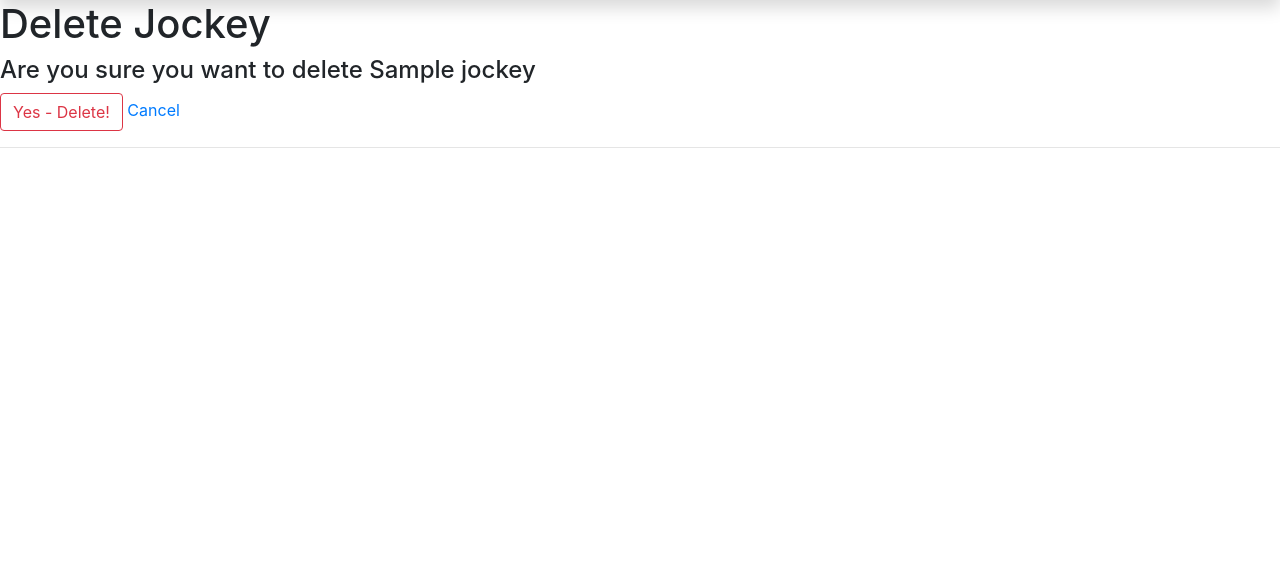
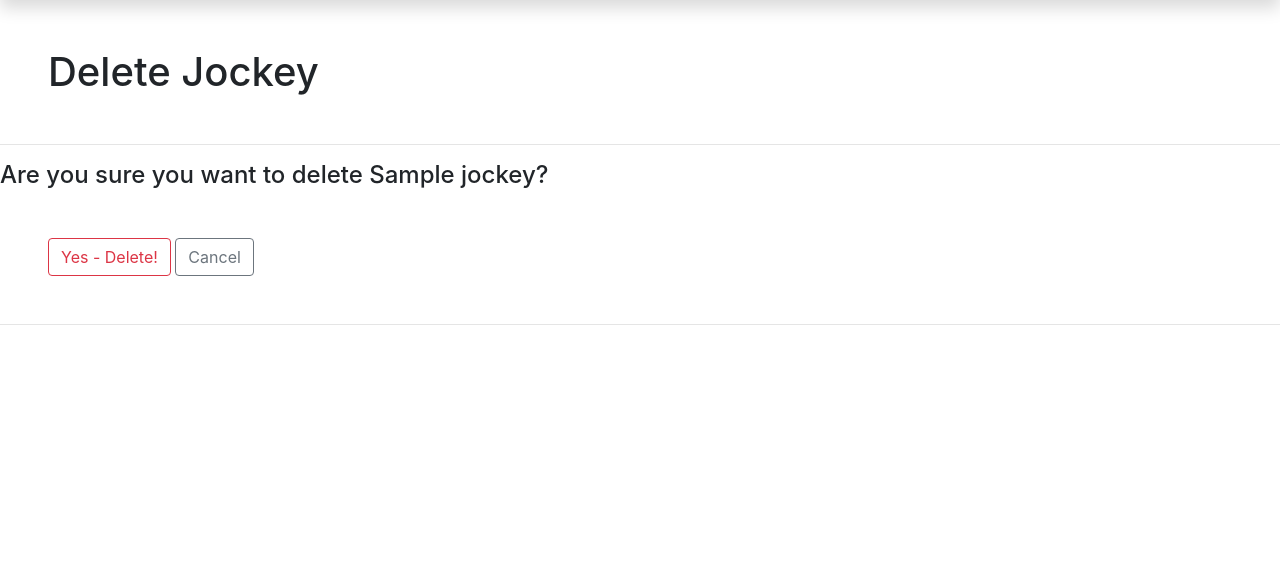
Before and after one commit to abonilla1/offThePace, a Django app: page /jockeys/1/delete in a window 1280 px wide. Shown: the part 56-621 px from the top of the page. Run offline with Django 3.2, Linux system fonts and the light colour scheme; a user stored in the database is signed in; tables that the repository leaves empty hold one stand-in row (values such as "Sample post").

Commit message:
jockeys fully functional

```diff
--- a/main_app/templates/main_app/jockey_confirm_delete.html
+++ b/main_app/templates/main_app/jockey_confirm_delete.html
@@ -1,13 +1,14 @@
 {% extends 'base.html' %}
 
 {% block content %}
-  <h1>Delete Jockey</h1>
+  <h1 class="mx-5 my-5">Delete Jockey</h1>
+  <hr></hr>
 
-  <h4>Are you sure you want to delete {{ object.name }}</h4>
+  <h4>Are you sure you want to delete {{ object.name }}?</h4>
 
-  <form action="" method="POST">
+  <form action="" method="POST" class="mx-5 my-5">
     {% csrf_token %}
     <input type="submit" value="Yes - Delete!" class="btn btn-outline-danger">
-    <a href="{% url 'jdetail' object.id %}">Cancel</a>
+    <a href="{% url 'jdetail' object.id %}" class="btn btn-outline-secondary">Cancel</a>
   </form>
 {% endblock %}
```
